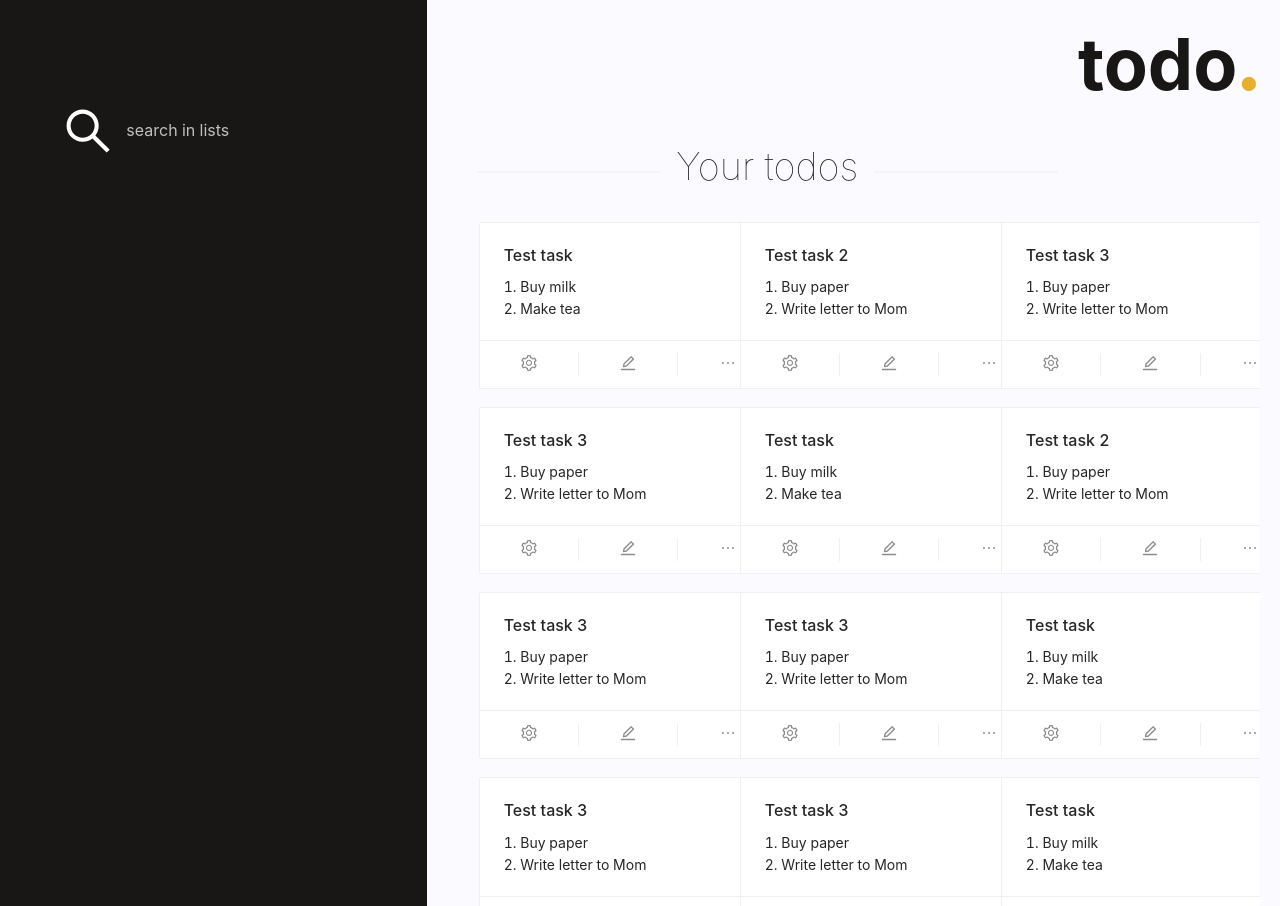
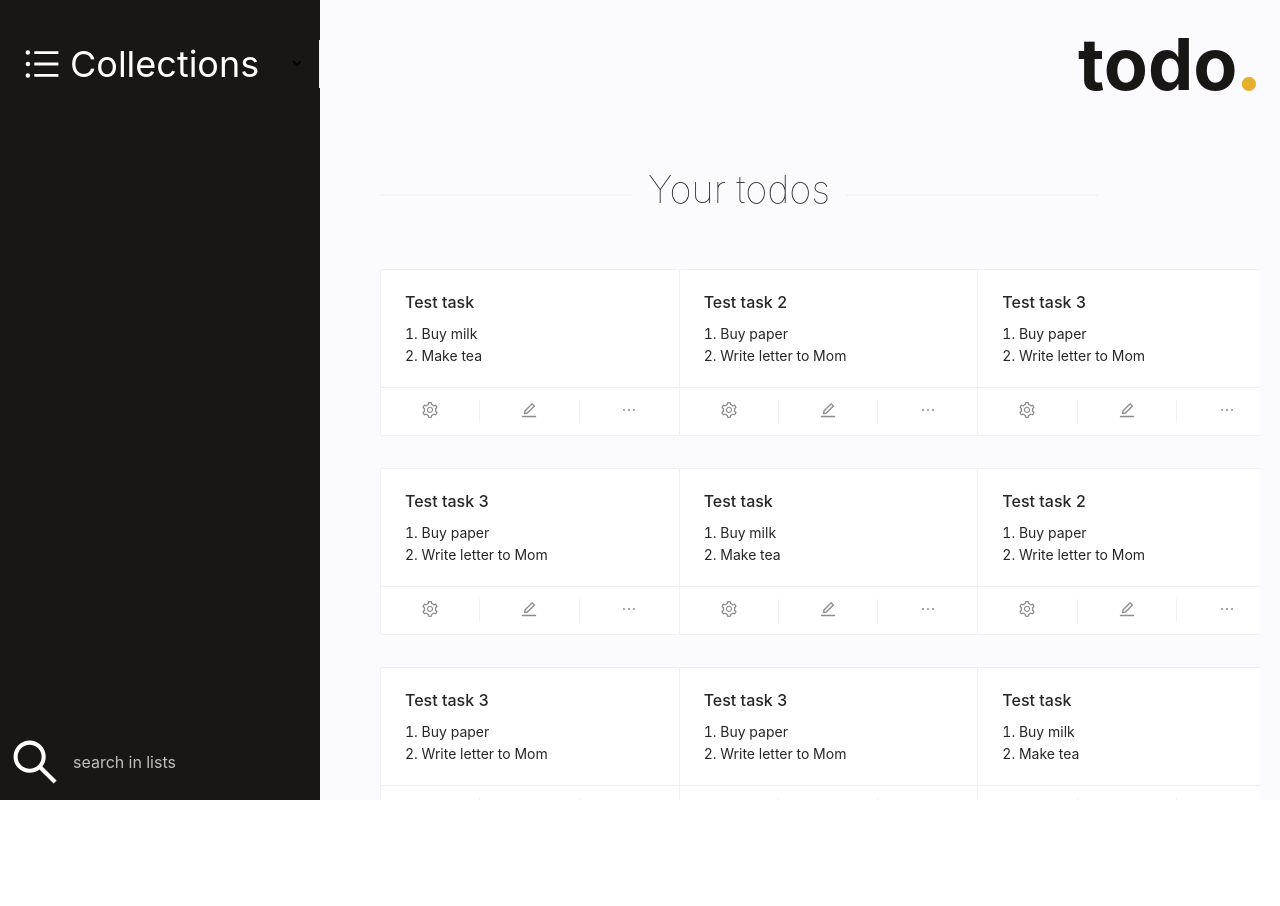
Before and after one commit to sowmenappd/listed-app, a React (Create React App) app: page / in a window 1280 px wide. After the commit the page ends 800 px from the top, so only its background shows below. Built offline with nearby package versions, Linux system fonts and the light colour scheme.

Commit message:
Added and organized left screen nav components

```diff
--- /dev/null
+++ b/src/Components/CollectionMenu.js
@@ -0,0 +1,56 @@
+import React from "react";
+import { Menu, Typography } from "antd";
+import { UnorderedListOutlined } from "@ant-design/icons";
+
+const { SubMenu } = Menu;
+const { Text } = Typography;
+
+const CollectionMenu = ({ coll }) => {
+  return (
+    <Menu
+      style={{
+        width: "100%",
+        backgroundColor: "#191716",
+      }}
+      defaultSelectedKeys={["collections"]}
+      //   defaultOpenKeys={["collections"]}
+      //   onClick={this.handleClick}
+      mode="inline"
+    >
+      <SubMenu
+        key="collections"
+        icon={
+          <UnorderedListOutlined
+            style={{
+              fontSize: 36,
+              color: "white",
+            }}
+          />
+        }
+        title="Collections"
+        style={{
+          backgroundColor: "#191716",
+          color: "white",
+          fontSize: 36,
+        }}
+      >
+        {coll.map(({ name }, i) => (
+          <Menu.Item
+            key={i}
+            style={{
+              margin: 0,
+              backgroundColor: "#191716f4",
+              color: "#fff",
+              fontSize: 32,
+              alignItems: "center",
+            }}
+          >
+            <Text style={{ color: "white", paddingLeft: 40 }}>{name}</Text>
+          </Menu.Item>
+        ))}
+      </SubMenu>
+    </Menu>
+  );
+};
+
+export default CollectionMenu;
--- /dev/null
+++ b/src/Components/TodoCollectionNav.js
@@ -0,0 +1,29 @@
+import React from "react";
+import { Empty, Button } from "antd";
+
+import CollectionMenu from "./CollectionMenu";
+
+const TodoCollectionNav = ({ collections }) => {
+  return collections && collections.length ? (
+    <CollectionMenu coll={collections} />
+  ) : (
+    <EmptyComp />
+  );
+};
+
+const EmptyComp = ({ onPress }) => (
+  <Empty
+    imageStyle={{
+      height: 80,
+    }}
+    description={
+      <p style={{ color: "tomato", fontSize: 30 }}>No collections</p>
+    }
+  >
+    <Button type="primary" onClick={onPress}>
+      Create New
+    </Button>
+  </Empty>
+);
+
+export default TodoCollectionNav;
--- a/src/Components/Todos.js
+++ b/src/Components/Todos.js
@@ -1,88 +1,29 @@
 import React, { useState } from "react";
-import { Col, Divider, Row, Typography } from "antd";
+import { Col, Divider, List, Row, Typography } from "antd";
 
 import Todo from "./Todo";
+import todos from "../TestData/todos";
 
 const { Title } = Typography;
 
 const Todos = () => {
-  const [todos, setTodos] = useState([
-    {
-      title: "Test task",
-      tasks: ["Buy milk", "Make tea"],
-    },
-    {
-      title: "Test task 2",
-      tasks: ["Buy paper", "Write letter to Mom"],
-    },
-    {
-      title: "Test task 3",
-      tasks: ["Buy paper", "Write letter to Mom"],
-    },
-    {
-      title: "Test task 3",
-      tasks: ["Buy paper", "Write letter to Mom"],
-    },
-    {
-      title: "Test task",
-      tasks: ["Buy milk", "Make tea"],
-    },
-    {
-      title: "Test task 2",
-      tasks: ["Buy paper", "Write letter to Mom"],
-    },
-    {
-      title: "Test task 3",
-      tasks: ["Buy paper", "Write letter to Mom"],
-    },
-    {
-      title: "Test task 3",
-      tasks: ["Buy paper", "Write letter to Mom"],
-    },
-    {
-      title: "Test task",
-      tasks: ["Buy milk", "Make tea"],
-    },
-    {
-      title: "Test task 3",
-      tasks: ["Buy paper", "Write letter to Mom"],
-    },
-    {
-      title: "Test task 3",
-      tasks: ["Buy paper", "Write letter to Mom"],
-    },
-    {
-      title: "Test task",
-      tasks: ["Buy milk", "Make tea"],
-    },
-    {
-      title: "Test task 2",
-      tasks: ["Buy paper", "Write letter to Mom"],
-    },
-    {
-      title: "Test task 3",
-      tasks: ["Buy paper", "Write letter to Mom"],
-    },
-    {
-      title: "Test task 3",
-      tasks: ["Buy paper", "Write letter to Mom"],
-    },
-    {
-      title: "Test task",
-      tasks: ["Buy milk", "Make tea"],
-    },
-  ]);
+  const [todos_, setTodos] = useState(todos);
 
   return (
-    <div>
+    <div style={{ height: "100%", width: "100%" }}>
       <Row>
         <Col span={24}>
-          <div style={{ marginBottom: 30, marginLeft: 30 }}>
+          <div
+            style={{
+              marginBottom: 30,
+              marginLeft: 40,
+              width: "100%",
+            }}
+          >
             <Divider>
               <Title
                 style={{
                   fontWeight: "lighter",
-                  lineHeight: 0,
                   marginBottom: 10,
                 }}
               >
@@ -92,25 +33,35 @@ const Todos = () => {
           </div>
         </Col>
       </Row>
-      <div
-        style={{
-          marginLeft: 30,
-          height: "700px",
-          overflowY: "auto",
-        }}
-      >
+      <Row>
         {todos.length && (
-          <Row>
-            {todos.map((todo, i) => (
-              <Col key={i} xs={24} sm={24} md={12} lg={12} xl={8}>
-                <div style={{ margin: 2 }}>
-                  <Todo todo={todo} />
-                </div>
-              </Col>
-            ))}
-          </Row>
+          <List
+            style={{
+              overflowX: "hidden",
+              overflowY: "clip",
+              width: "100%",
+              height: "70vh",
+              flex: 1,
+              marginLeft: 40,
+            }}
+            grid={{
+              gutter: 16,
+              xs: 1,
+              sm: 1,
+              md: 2,
+              lg: 2,
+              xl: 3,
+              xxl: 3,
+            }}
+            dataSource={todos_}
+            renderItem={(todo) => (
+              <List.Item>
+                <Todo todo={todo} />
+              </List.Item>
+            )}
+          />
         )}
-      </div>
+      </Row>
     </div>
   );
 };
--- a/src/Screens/LeftScreen.js
+++ b/src/Screens/LeftScreen.js
@@ -2,17 +2,30 @@ import React from "react";
 import { Col, Row } from "antd";
 
 import SearchBar from "../Components/SearchBar";
+import TodoCollectionNav from "../Components/TodoCollectionNav";
+
+import _collections from "../TestData/collections";
 
 const LeftScreen = () => {
   return (
     <>
       <Row>
+        <ContextColumn marginTop={40}>
+          <TodoCollectionNav collections={_collections} />
+        </ContextColumn>
+      </Row>
+      <Row
+        style={{
+          flexDirection: "column",
+          position: "absolute",
+          width: "100%",
+          alignItems: "center",
+          bottom: 20,
+        }}
+      >
         <ContextColumn>
           <SearchBar />
         </ContextColumn>
-      </Row>
-      <Row>
-        <ContextColumn marginTop={200}></ContextColumn>
       </Row>
     </>
   );
@@ -21,10 +34,10 @@ const LeftScreen = () => {
 const ContextColumn = ({ marginTop, children }) => {
   return (
     <Col
-      span={18}
-      offset={3}
+      span={24}
       style={{
         marginTop: marginTop || 100,
+        width: "100%",
         justifySelf: "center",
       }}
     >
--- a/src/Screens/MainScreen.js
+++ b/src/Screens/MainScreen.js
@@ -10,12 +10,13 @@ const MainScreen = () => {
       <Row
         style={{
           height: "100vh",
+          overflowY: "hidden",
         }}
       >
-        <Col style={{ backgroundColor: "#191716" }} span={8}>
+        <Col style={{ backgroundColor: "#191716" }} span={6}>
           <LeftScreen />
         </Col>
-        <Col style={{ backgroundColor: "#fafaff" }} span={16}>
+        <Col style={{ backgroundColor: "#fafaff" }} span={18}>
           <RightScreen />
         </Col>
       </Row>
--- a/src/Screens/RightScreen.js
+++ b/src/Screens/RightScreen.js
@@ -10,9 +10,9 @@ const RightScreen = () => {
       <div
         style={{
           paddingTop: 150,
+          alignSelf: "center",
           paddingLeft: 20,
           paddingRight: 20,
-          height: "100%",
           // overflowY: "hidden",
         }}
       >
--- /dev/null
+++ b/src/TestData/collections.js
@@ -0,0 +1,13 @@
+const collections = [
+  {
+    name: "Important",
+  },
+  {
+    name: "Homework",
+  },
+  {
+    name: "Links",
+  },
+];
+
+export default collections;
--- /dev/null
+++ b/src/TestData/todos.js
@@ -0,0 +1,67 @@
+const todos = [
+  {
+    title: "Test task",
+    tasks: ["Buy milk", "Make tea"],
+  },
+  {
+    title: "Test task 2",
+    tasks: ["Buy paper", "Write letter to Mom"],
+  },
+  {
+    title: "Test task 3",
+    tasks: ["Buy paper", "Write letter to Mom"],
+  },
+  {
+    title: "Test task 3",
+    tasks: ["Buy paper", "Write letter to Mom"],
+  },
+  {
+    title: "Test task",
+    tasks: ["Buy milk", "Make tea"],
+  },
+  {
+    title: "Test task 2",
+    tasks: ["Buy paper", "Write letter to Mom"],
+  },
+  {
+    title: "Test task 3",
+    tasks: ["Buy paper", "Write letter to Mom"],
+  },
+  {
+    title: "Test task 3",
+    tasks: ["Buy paper", "Write letter to Mom"],
+  },
+  {
+    title: "Test task",
+    tasks: ["Buy milk", "Make tea"],
+  },
+  {
+    title: "Test task 3",
+    tasks: ["Buy paper", "Write letter to Mom"],
+  },
+  {
+    title: "Test task 3",
+    tasks: ["Buy paper", "Write letter to Mom"],
+  },
+  {
+    title: "Test task",
+    tasks: ["Buy milk", "Make tea"],
+  },
+  {
+    title: "Test task 2",
+    tasks: ["Buy paper", "Write letter to Mom"],
+  },
+  {
+    title: "Test task 3",
+    tasks: ["Buy paper", "Write letter to Mom"],
+  },
+  {
+    title: "Test task 3",
+    tasks: ["Buy paper", "Write letter to Mom"],
+  },
+  {
+    title: "Test task",
+    tasks: ["Buy milk", "Make tea"],
+  },
+];
+export default todos;
```
